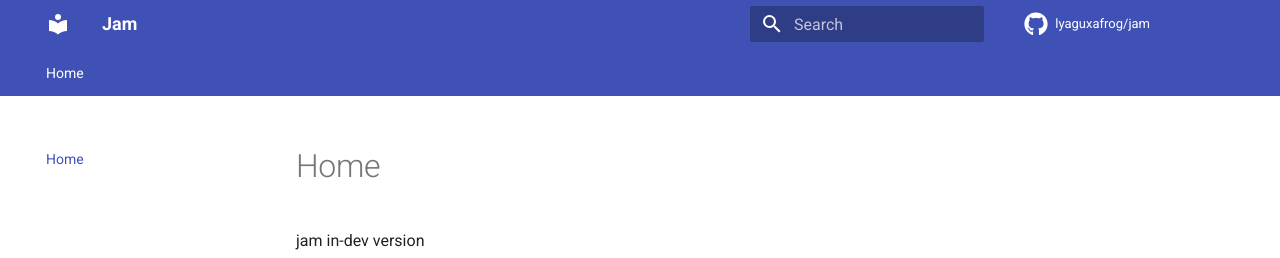
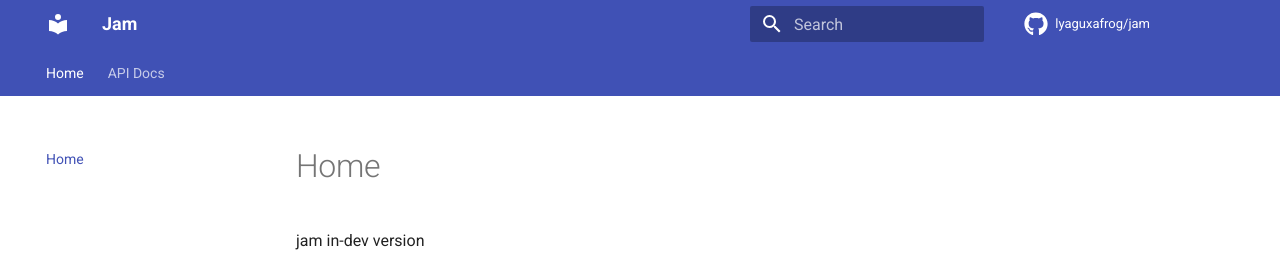
Before and after one commit to lyaguxafrog/jam, an MkDocs documentation site: the page built from docs/index.md, in a window 1280 px wide. Shown: the top 258 px of the page. Built offline with MkDocs 1.6.1 and Material for MkDocs 9.7.7, drawn with Linux system fonts in a browser that asks for light colours; comment, search, counter and statistics services are not loaded.

Commit message:
[~] Mkdocs api setup

```diff
--- a/mkdocs.yml
+++ b/mkdocs.yml
@@ -8,6 +8,8 @@ edit_uri: blob/release/docs/
 
 nav:
   - Home: index.md
+  - API Docs:
+    - Config: api/config.md
 
 
 theme:
```
Also changed, not shown: docs/api/config.md (added, +1 -0 lines).
